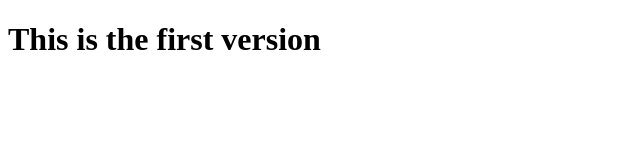
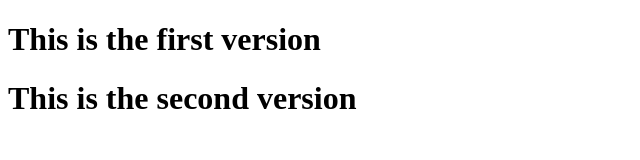
Before and after one commit to OliviaEdeh/Githubclass, a plain HTML site: page index.html in a window 1280 px wide. Shown: the whole page, without its empty margins (0-640 px from the left). Drawn offline with Linux system fonts and the light colour scheme.

Commit message:
This is version 2

```diff
--- a/index.html
+++ b/index.html
@@ -8,5 +8,6 @@
 </head>
 <body>
     <h1>This is the first version</h1>
+    <h1>This is the second version</h1>
 </body>
 </html>
```
